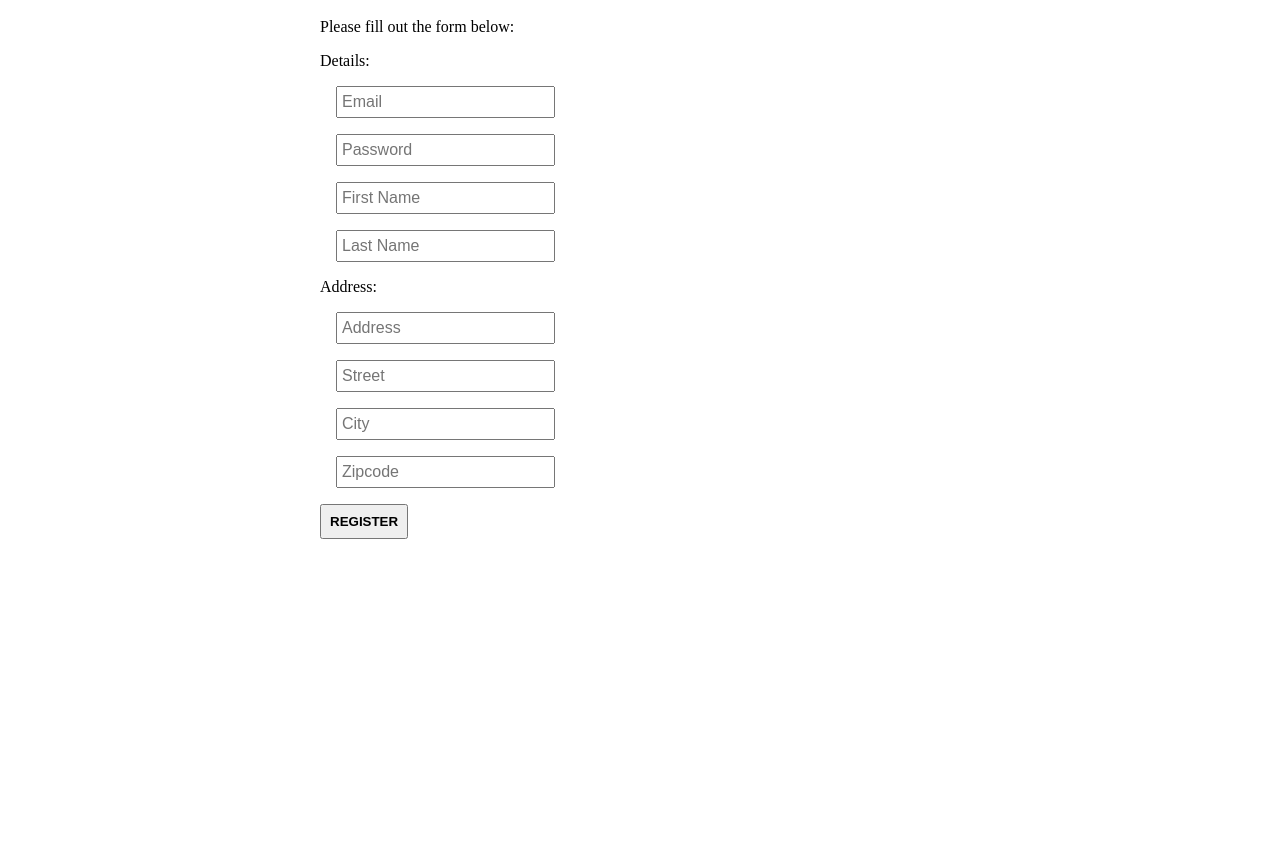
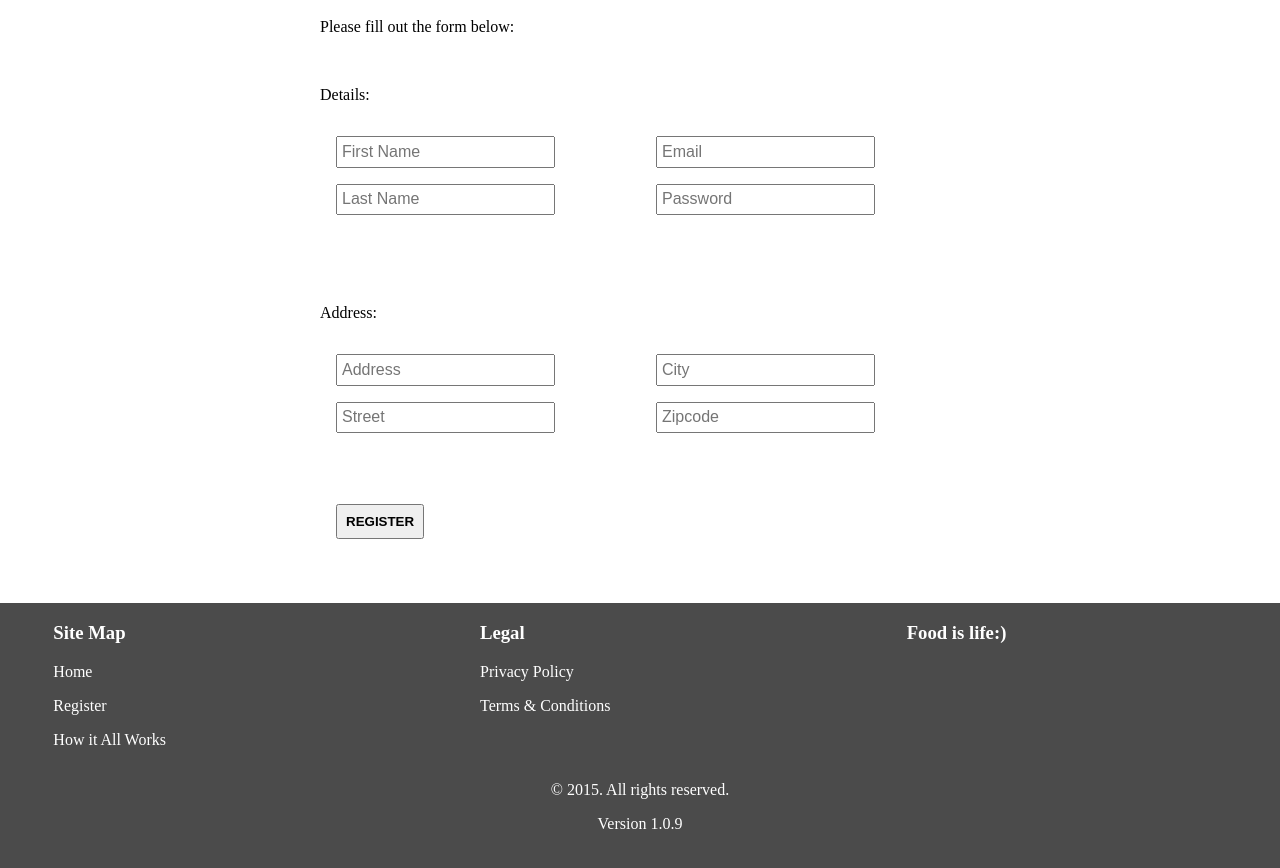
Before and after one commit to ryanmhowell/foodar100, a plain HTML site: page register.html in a window 1280 px wide. Shown: the part 120-988 px from the top of the page. Before the commit the page ends 800 px from the top, so only its background shows below. Drawn offline with Linux system fonts and the light colour scheme.

Commit message:
fixed positioning issues with register and about pages, started home page

```diff
--- a/about.css
+++ b/about.css
@@ -18,6 +18,11 @@ h1 {
 }
 
 /* logo section */
+
+header {
+	width: 90%;
+	margin: 2rem auto;
+}
 
 #logo-text {
 	color: #b22020;
@@ -50,7 +55,7 @@ main {
 
 footer {
 	background-color: #333;
-	height: 30rem;
+	padding: 2rem 0;
 }
 
 footer p {
@@ -62,15 +67,20 @@ footer p {
 	font-size: 1.5rem;
 }
 
+#footer-nav {
+	width: 100%;
+	display: inline-flex;
+	justify-content: space-around;
+}
+
 .footer-column {
-	display: flex;
-	flex-direction: column;
-	width: 33%;
+	display: inline-block;
+	width: 22%;
 }
 
 .footer-column p {
 	text-align: left;
-	font-size: 1rem;
+	font-size: 1.1rem;
 }
 
 .footer-column p a {
@@ -82,32 +92,35 @@ footer p {
 
 #copyright, #version-number {
 	font-family: "Times New Roman", serif;
+	text-align: center;
 }
 
 #version-number {
 	font-size: 0.8rem;
 }
 
+#enroll-button-container {
+	display: flex;
+	justify-content: center;
+}
+
 #enroll-button {
 	display: inline-block;
-	margin: 3rem auto;
-}
-
-#enroll-button a {
+	margin: 2rem auto;
+	padding: 1rem;
+	border-radius: 10px;
 	text-transform: uppercase;
 	font-weight: bold;
 	background-color: #3a7799;
 	color: white;
 	font-size: 1.8rem;
 	font-family: "Open Sans", sans-serif;
-	padding: 1rem;
-	border-radius: 10px;
-	margin: 2rem auto;
 	text-decoration: none;
-	text-align: center;
 }
 
-#enroll-button a:hover {
+
+
+#enroll-button:hover {
 	cursor: pointer;
 	background-color: #c6bc2f;
 }
--- /dev/null
+++ b/index.css
@@ -0,0 +1,5 @@
+body, html {
+    margin: 0;
+	padding: 0;
+    font-size: 16px;
+}
--- a/register.css
+++ b/register.css
@@ -19,11 +19,60 @@ body, html {
 	 font-size: 1rem;
 	 margin: 1rem;
 	 padding: 0.25rem;
-	 height: 1.25rem;
+	 height: 1.2rem;
+ }
+
+
+ .input-column {
+	height: 100%;
+	width: 50%;
+ }
+
+ .left {
+	 float: left;
+ }
+
+ .right {
+	 float: right;
+ }
+
+ .form-section {
+	width: 100%;
+	height: 150px;
  }
 
  #register-button {
 	font-weight: bold;
 	text-transform: uppercase;
 	padding: 0.5rem;
+	margin: 1rem;
  }
+
+ /*  footer section */
+
+ footer {
+	 height: 20rem;
+	 background-color: #4b4b4b;
+	 margin-top: 3rem;
+ }
+
+ footer h3, footer a, footer p {
+	 color: white;
+	 text-decoration: none;
+	 text-align: left;
+ }
+
+ #footer-nav {
+	 width: 100%;
+	 display: inline-flex;
+	 justify-content: space-around;
+ }
+
+ .footer-column {
+	 width: 25%;
+	 margin: 0 auto;
+ }
+
+ #copyright, #version-number {
+	 text-align: center;
+ }
--- a/register.html
+++ b/register.html
@@ -11,21 +11,51 @@
 	<form method="post">
 	  <h1>Register</h1>
 	  <p>Please fill out the form below:</p>
+	  <br />
+	  <p>Details:</p>
 	  <div id="details" class="form-section">
-	    <p>Details:</p>
-	    <input type="email" name="email" placeholder="Email" required />
-		<input type="password" name="password" placeholder="Password" required />
+		<div class="input-column left">
 		  <input type="text" name="first-name" placeholder="First Name" required />
 	      <input type="text" name="last-name" placeholder="Last Name" required />
 		</div>
+		<div class="input-column right">
+		  <input type="email" name="email" placeholder="Email" required />
+		  <input type="password" name="password" placeholder="Password" required />
+	    </div>
+	  </div>
+	  <br />
+	  <p>Address:</p>
 	  <div id="address" class="form-section">
-	    <p>Address:</p>
+		<div class="input-column left">
 	      <input type="number" name="address" placeholder="Address" required />
 		  <input type="text" name="street" placeholder="Street" required />
+		</div>
+		<div class="input-column right">
 		  <input type="text" name="city" placeholder="City" required />
 		  <input type="number" name="zipcode" placeholder="Zipcode" required />
 	    </div>
-	  <button type="submit" id="register-button">Register</div>
+	  </div>
+	  <button type="submit" id="register-button">Register</button>
 	</form>
+	<footer>
+	  <div id="footer-nav">
+	    <div class="footer-column">
+	      <h3 class="footer-heading">Site Map</h3>
+		  <p><a href="#">Home</a></p>
+		  <p><a href="#">Register</a></p>
+		  <p><a href="#">How it All Works</a></p>
+	    </div>
+	    <div class="footer-column">
+	      <h3 class="footer-heading">Legal</h3>
+		  <p><a href="#">Privacy Policy</a></p>
+		  <p><a href="#">Terms & Conditions</a></p>
+	    </div>
+	    <div class="footer-column">
+	      <h3 class="footer-heading">Food is life:)</h3>
+	    </div>
+	  </div>
+	  <p id="copyright">&copy; 2015. All rights reserved.</p>
+	  <p id="version-number">Version 1.0.9</p>
+	</footer>
   </body>
 </html>
```
Also changed, not shown: about.html (+3 -1 lines), index.html (+22 -1 lines). Lines whose indentation alone changed are shown as unchanged.
